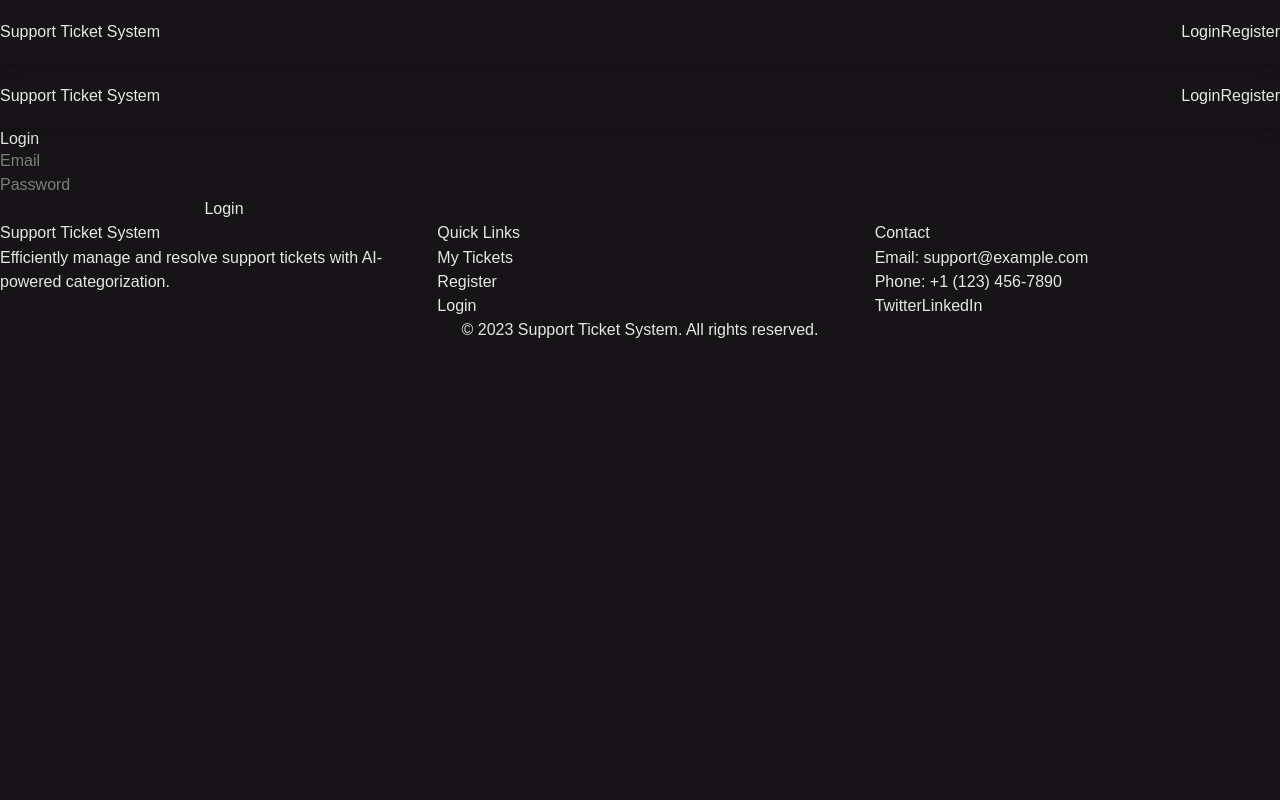
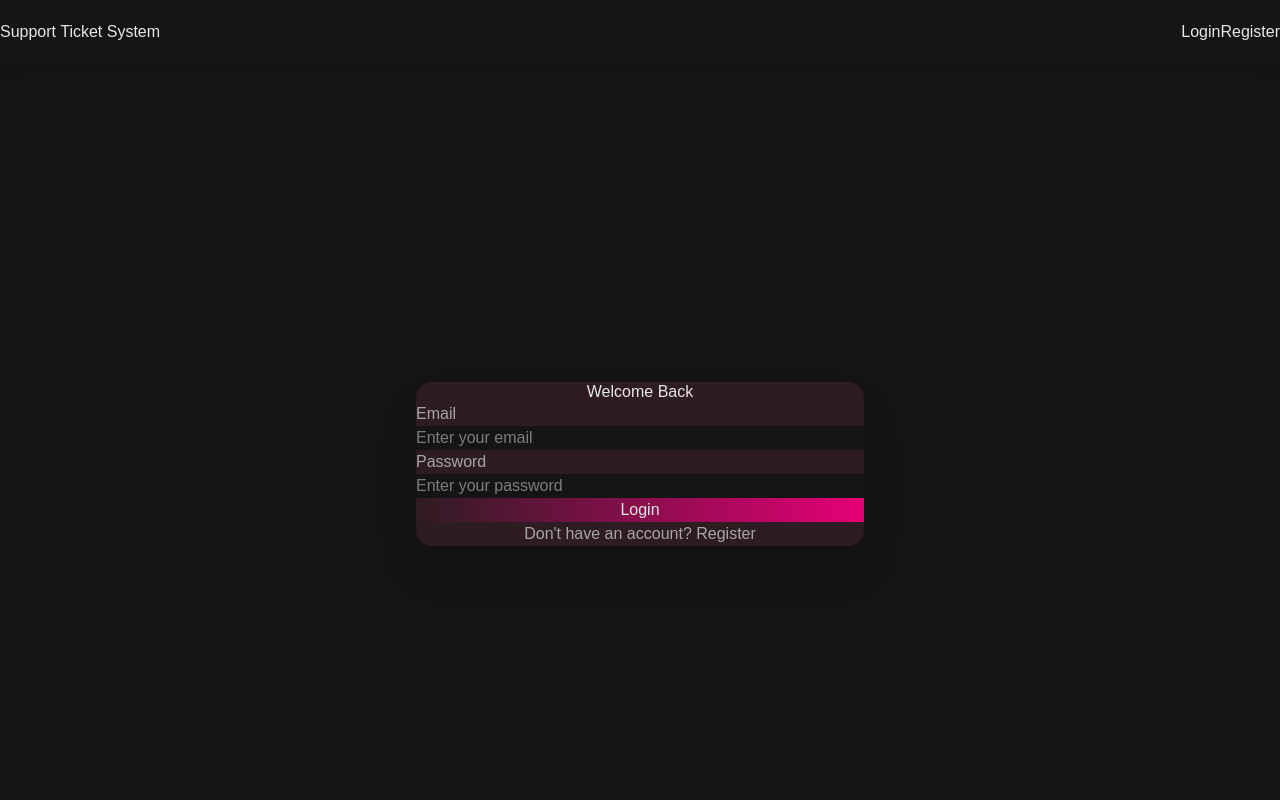
Before and after one commit to Dula21/frontend-support-system, a Next.js app: page /login in a window 1280 px wide. Shown: the top 800 px of the page. Built offline with nearby package versions, Linux system fonts and the light colour scheme.

Commit message:
Update UI/ CSS Styles

```diff
--- a/app/login/page.tsx
+++ b/app/login/page.tsx
@@ -1,42 +1,75 @@
 'use client';
 
-import Header from './../components/Layout/Header';
-import LoginForm from './../components/Auth/LoginForm';
+
 import { useState, useContext } from 'react';
 import { useRouter } from 'next/navigation';
 import api from './../lib/api';
 import { AuthContext } from './../components/Auth/AuthContext';
+//import Header from './../components/Layout/Header';
 
 export default function Login() {
   const [email, setEmail] = useState('');
   const [password, setPassword] = useState('');
   const [error, setError] = useState('');
+  const [loading, setLoading] = useState(false);
   const { login } = useContext(AuthContext)!;
   const router = useRouter();
 
   const handleSubmit = async (e: React.FormEvent) => {
     e.preventDefault();
+    setLoading(true);
+    setError('');
     try {
       const res = await api.post('/auth/login', { email, password });
       login(res.data.token);
       router.push('/tickets');
     } catch (err: any) {
       setError(err.response?.data?.error || 'Login failed');
+    } finally {
+      setLoading(false);
     }
   };
 
   return (
-    <>
-      <Header />
-      <div className="container mx-auto p-4 max-w-md">
-        <h2 className="text-2xl mb-4">Login</h2>
-        <form onSubmit={handleSubmit}>
-          <input type="email" placeholder="Email" value={email} onChange={(e) => setEmail(e.target.value)} required className="border p-2 w-full mb-2" />
-          <input type="password" placeholder="Password" value={password} onChange={(e) => setPassword(e.target.value)} required className="border p-2 w-full mb-2" />
-          <button type="submit" className="bg-blue-500 text-white p-2 w-full">Login</button>
-          {error && <p className="text-red-500 mt-2">{error}</p>}
-        </form>
-      </div>
-    </>
-  );
+    <div className="min-h-screen flex items-center justify-center bg-bg-main p-4 reveal visible">
+   <div className="bg-[var(--accent-soft)] p-8 rounded-2xl shadow-2xl border border-soft max-w-md w-full">
+          <h2 className="text-3xl font-bold text-center mb-6 text-main">Welcome Back</h2>
+          <form onSubmit={handleSubmit} className="space-y-4">
+            <div>
+              <label className="block text-muted mb-1">Email</label>
+              <input
+                type="email"
+                value={email}
+                onChange={(e) => setEmail(e.target.value)}
+                required
+                className="w-full p-3 bg-main border border-soft rounded-lg text-main placeholder-muted focus:outline-none focus:ring-2 focus:ring-accent-main transition"
+                placeholder="Enter your email"
+              />
+            </div>
+            <div>
+              <label className="block text-muted mb-1">Password</label>
+              <input
+                type="password"
+                value={password}
+                onChange={(e) => setPassword(e.target.value)}
+                required
+                className="w-full p-3 bg-main border border-soft rounded-lg text-main placeholder-muted focus:outline-none focus:ring-2 focus:ring-accent-main transition"
+                placeholder="Enter your password"
+              />
+            </div>
+            <button
+              type="submit"
+              disabled={loading}
+              className="w-full p-3 bg-gradient-to-r from-accent-main to-pink-600 text-white rounded-lg font-semibold hover:shadow-lg transform hover:scale-105 transition disabled:opacity-50"
+            >
+              {loading ? <span className="animate-blink">Logging in...</span> : 'Login'}
+            </button>
+            {error && <p className="text-red-400 text-center mt-4">{error}</p>}
+          </form>
+          <p className="text-center text-muted mt-4">Don't have an account? <a href="/register" className="text-accent-main hover:underline">Register</a></p>
+        </div>
+  </div>
+);
+
+
 }
```
